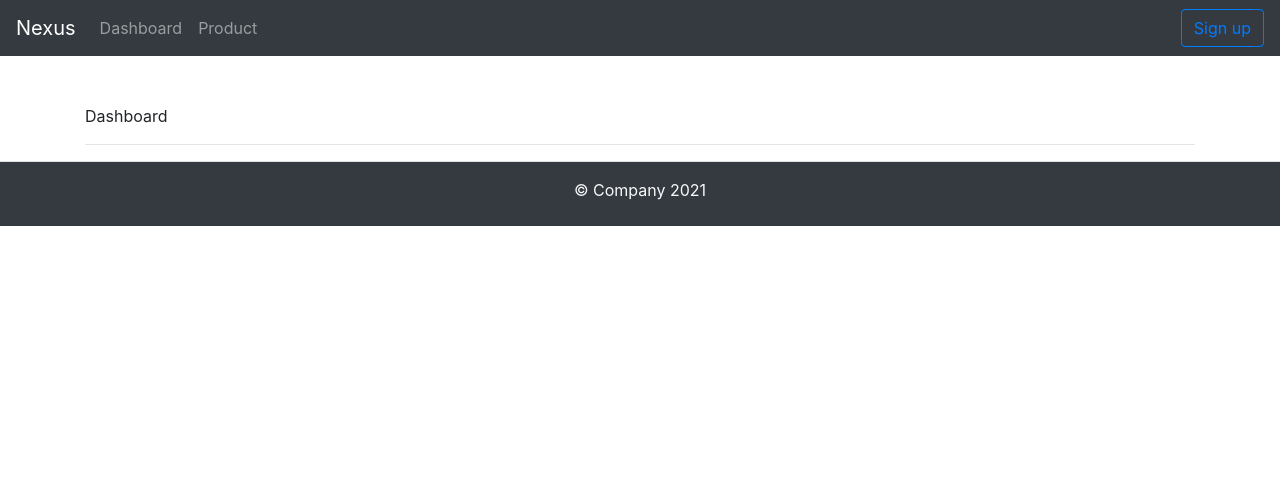
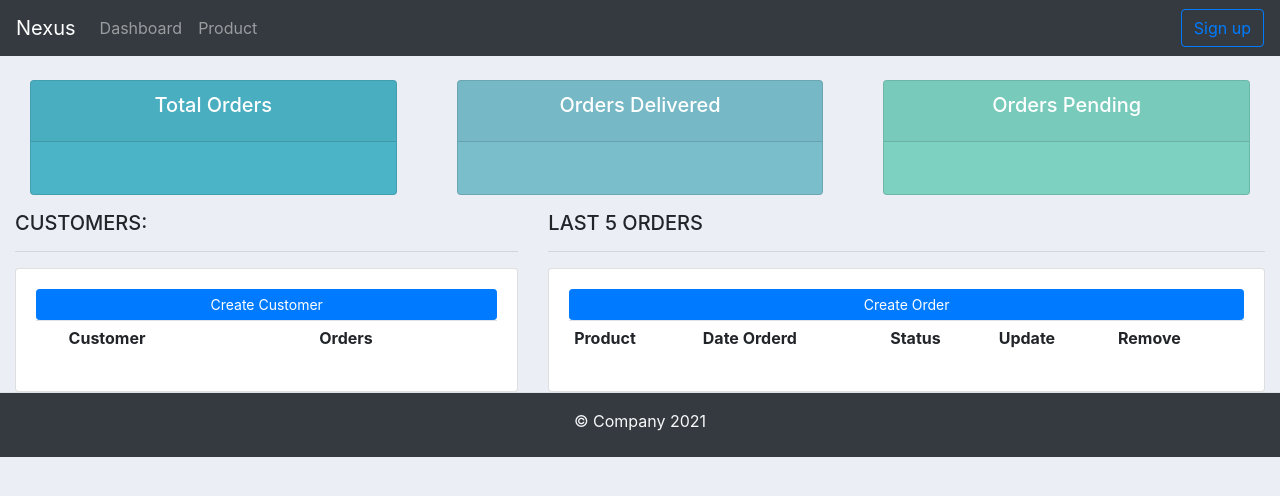
Before and after one commit to Timmyy3000/CustomerManagementDjango, a Django app: page /dashboard/ in a window 1280 px wide. Shown: the top 496 px of the page. Run offline with Django 3.2, Linux system fonts and the light colour scheme; lists and menus that the app fills with data are empty; some libraries are stand-ins or nearby versions.

Commit message:
Styling Views

```diff
--- a/accounts/urls.py
+++ b/accounts/urls.py
@@ -7,6 +7,7 @@ from . import views
 urlpatterns = [
     path('',views.index),
     path('dashboard/', views.dashboard, name="dashboard"),
-    path('products/', views.products, name="products")
+    path('products/', views.products, name="products"),
+    path('customers/', views.customers, name="customers")
 
 ] + static(settings.STATIC_URL, document_root=settings.STATIC_ROOT)
--- a/accounts/views.py
+++ b/accounts/views.py
@@ -11,3 +11,7 @@ def dashboard(response):
 # products view
 def products(response):
     return render(response, 'main/products.html')
+
+# customer view
+def customers(response):
+    return render(response, 'accounts/customer.html')
--- a/static/css/styles.css
+++ b/static/css/styles.css
@@ -1,3 +1,7 @@
+body{
+    background-color: #ebeff5;
+}
+
 .sidenav {
     height: 100%;
     width: 160px;
@@ -22,3 +26,20 @@
     color:#f1f1f1;
 
 }
+
+
+
+
+
+#total-orders{
+    background-color: #4cb4c7;
+}
+
+
+#orders-delivered{
+    background-color: #7abecc;
+}
+
+#orders-pending{
+    background-color: #7CD1C0;
+}
--- a/templates/accounts/dashboard.html
+++ b/templates/accounts/dashboard.html
@@ -6,11 +6,42 @@
 
 {% block content %}
 
+{% include 'partials/status.html' %}
 
-<div class='container mt-5'>
-Dashboard
-<hr class='light'>
+<div class="row">
+	<div class="col-md-5">
+		<h5>CUSTOMERS:</h5>
+		<hr>
+		<div class="card card-body">
+			<a class="btn btn-primary  btn-sm btn-block" href="">Create Customer</a>
+			<table class="table table-sm">
+				<tr>
+					<th></th>
+					<th>Customer</th>
+					<th>Orders</th>
+				</tr>
+
+			</table>
+		</div>
+	</div>
+
+	<div class="col-md-7">
+		<h5>LAST 5 ORDERS</h5>
+		<hr>
+		<div class="card card-body">
+			<a class="btn btn-primary  btn-sm btn-block" href="">Create Order</a>
+			<table class="table table-sm">
+				<tr>
+					<th>Product</th>
+					<th>Date Orderd</th>
+					<th>Status</th>
+					<th>Update</th>
+					<th>Remove</th>
+				</tr>
+
+			</table>
+		</div>
+	</div>
+
 </div>
-
-
 {% endblock content %}
--- a/templates/base.html
+++ b/templates/base.html
@@ -9,18 +9,20 @@
     />
 
     <title>{% block title %} {% endblock %}</title>
+     {% load static %}
+   <link
+      rel="stylesheet"
+      href="{% static 'css/bootstrap.min.css'%}"
+      type="text/css"
+    />
 
-    {% load static %}
+
     <link
       rel="stylesheet"
       href="{% static 'css/styles.css'%}"
       type="text/css"
     />
-    <link
-      rel="stylesheet"
-      href="{% static 'css/bootstrap.min.css'%}"
-      type="text/css"
-    />
+
   </head>
   <body>
     <!--Nav Bar-->
@@ -29,8 +31,9 @@
 
 
     <main role="main">
+    	<div class="container-fluid">
       {% block content %}{% endblock %}
-
+          </div>
 
     </main>
 
--- a/templates/partials/footer.html
+++ b/templates/partials/footer.html
@@ -1,3 +1,3 @@
-<footer class="pt-3 pb-2 text-center text-light border-top bg-dark">
+<footer class="pt-3 pb-2 text-center mastfoot mt-auto text-light border-top bg-dark">
       <p>&copy; Company 2021</p>
 </footer>
--- /dev/null
+++ b/templates/partials/status.html
@@ -0,0 +1,42 @@
+<br>
+
+<div class="row">
+	<div class="col">
+		<div class="col-md">
+			<div class="card text-center text-white  mb-3" id="total-orders">
+			  	<div class="card-header">
+			  		<h5 class="card-title">Total Orders</h5>
+			  	</div>
+			  	<div class="card-body">
+			    	<h3 class="card-title"></h3>
+			  	</div>
+			</div>
+		</div>
+	</div>
+
+	<div class="col">
+		<div class="col-md">
+			<div class="card text-center text-white  mb-3" id="orders-delivered">
+			  	<div class="card-header">
+			  		<h5 class="card-title">Orders Delivered</h5>
+			  	</div>
+			  	<div class="card-body">
+			    	<h3 class="card-title"></h3>
+			  	</div>
+			</div>
+		</div>
+	</div>
+
+	<div class="col">
+		<div class="col-md">
+			<div class="card text-center text-white  mb-3" id="orders-pending">
+			  	<div class="card-header">
+			  		<h5 class="card-title">Orders Pending</h5>
+			  	</div>
+			  	<div class="card-body">
+			    	<h3 class="card-title"></h3>
+			  	</div>
+			</div>
+		</div>
+	</div>
+</div>
```
Also changed, not shown: templates/accounts/customer.html (added, +69 -0 lines).
